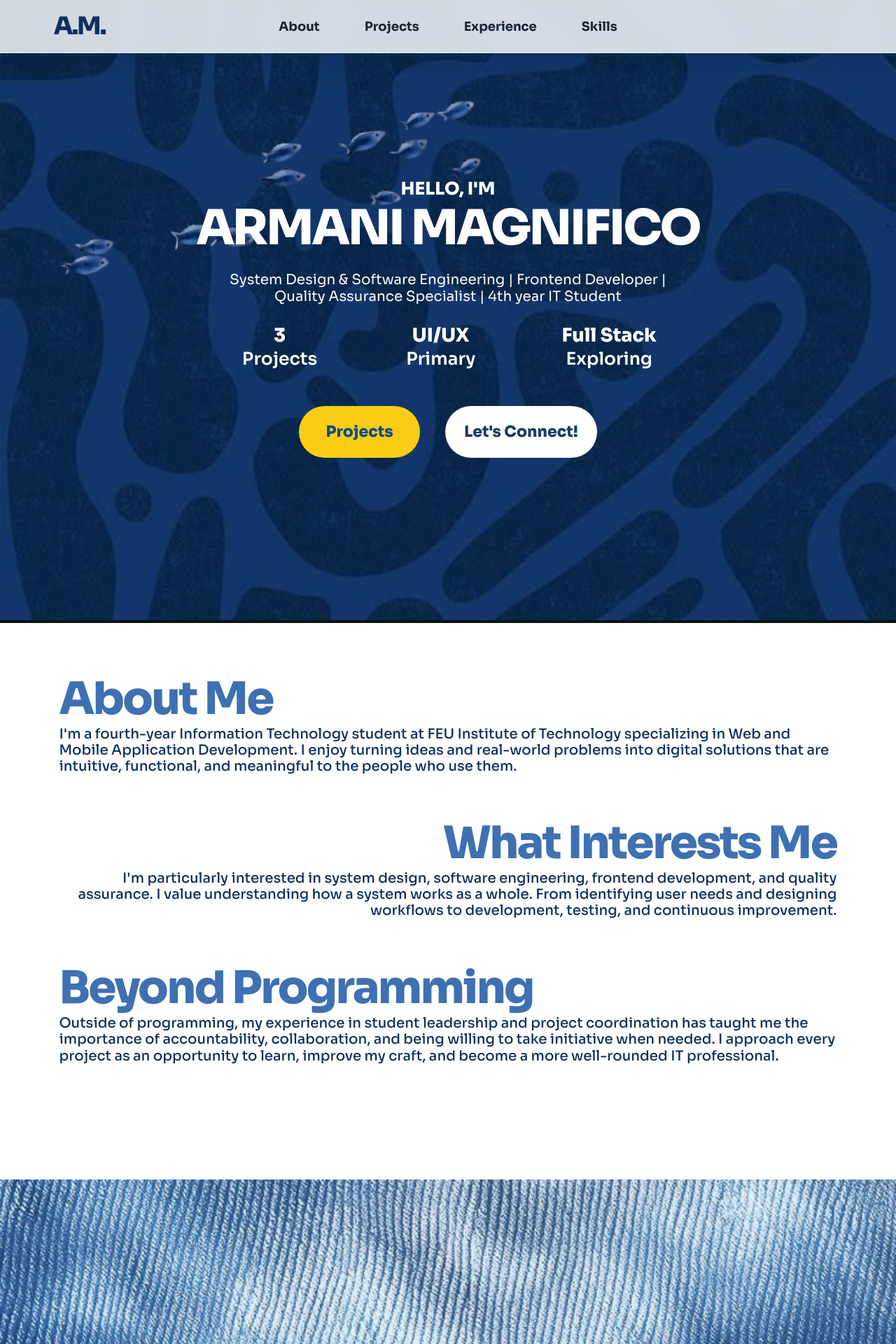
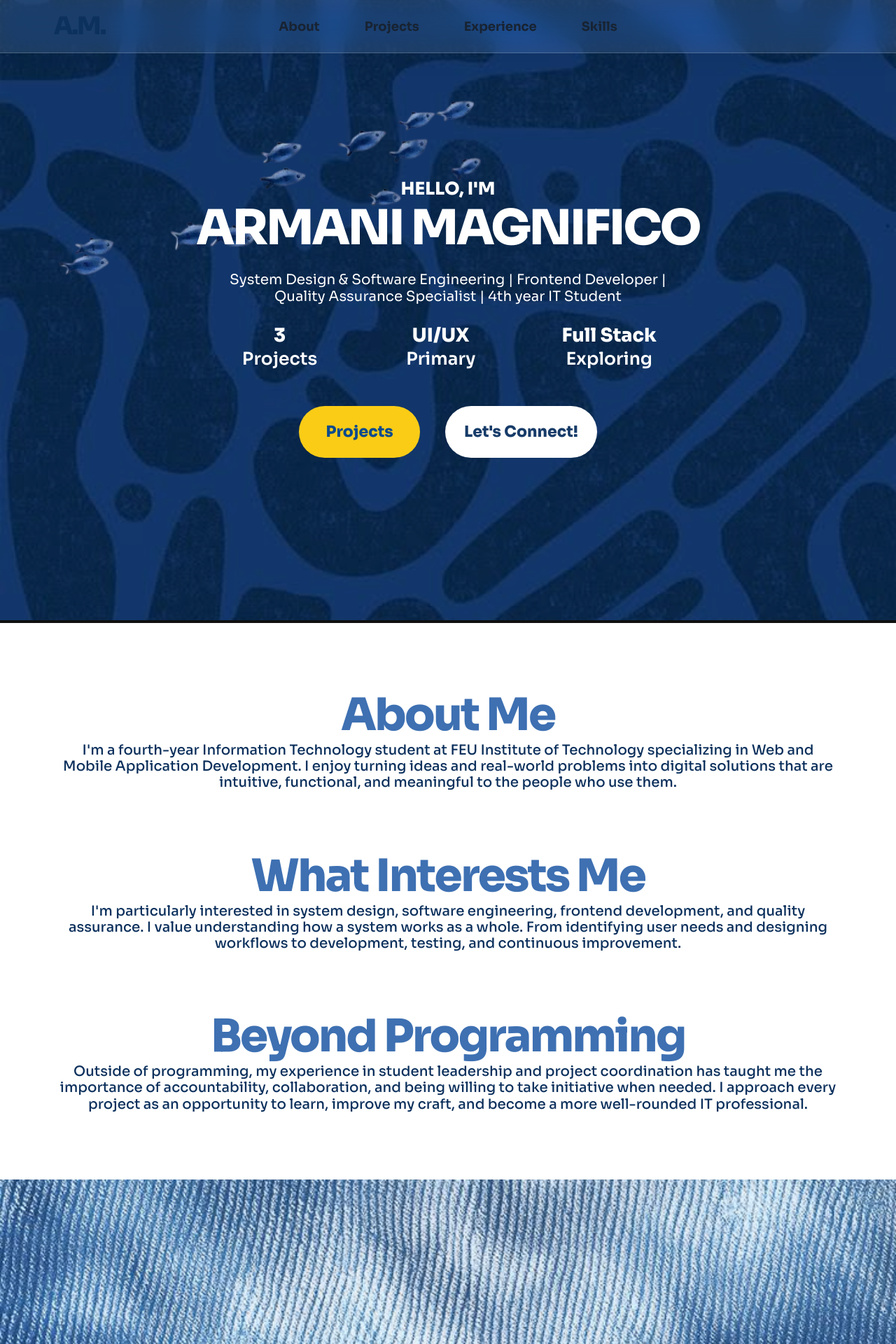
Before and after one commit to armani19/myreactapp, a React (Create React App) app: page / in a window 1280 px wide. Shown: the top 1920 px of the page at 70% size. Built offline with nearby package versions, Linux system fonts and the light colour scheme.

Commit message:
Refine frosted header and about layout

```diff
--- a/src/App.css
+++ b/src/App.css
@@ -29,9 +29,9 @@ body { background: #fff; color: var(--ink); }
   .hero { transition: none; }
 }
 
-.site-header { height: 76px; padding: 0 clamp(28px, 6vw, 92px); display: flex; align-items: center; justify-content: space-between; background: rgba(247,248,249,.85); border-bottom: 1px solid rgba(255,255,255,.55); box-shadow: 0 5px 24px rgba(7,28,57,.14); position: fixed; inset: 0 0 auto; z-index: 50; transition: background-color .25s ease, box-shadow .25s ease, border-color .25s ease; }
+.site-header { height: 76px; padding: 0 clamp(28px, 6vw, 92px); display: flex; align-items: center; justify-content: space-between; background: rgba(255,255,255,.1); border-bottom: 1px solid rgba(255,255,255,.2); box-shadow: 0 8px 30px rgba(7,28,57,.08); position: fixed; inset: 0 0 auto; z-index: 50; transition: background-color .25s ease, box-shadow .25s ease, border-color .25s ease; }
 @supports ((backdrop-filter: blur(1px)) or (-webkit-backdrop-filter: blur(1px))) {
-  .site-header { background: rgba(247,248,249,.85); -webkit-backdrop-filter: blur(18px) saturate(150%); backdrop-filter: blur(18px) saturate(150%); border-bottom-color: rgba(255,255,255,.7); }
+  .site-header { background: rgba(255,255,255,.1); -webkit-backdrop-filter: blur(18px) saturate(145%); backdrop-filter: blur(18px) saturate(145%); border-bottom-color: rgba(255,255,255,.2); }
 }
 
 @supports not ((backdrop-filter: blur(1px)) or (-webkit-backdrop-filter: blur(1px))) {
@@ -61,13 +61,13 @@ main { padding-top: 0; }
 .button:hover { transform: translateY(-3px); box-shadow: 0 8px 18px rgba(0,0,0,.2); }
 .button-yellow { color: #0b4b8d; background: #facc16; font-family: 'Sora', Arial, sans-serif; font-weight: 800; }
 .button-white { color: #173c69; background: #fff; }
-.intro { position: relative; z-index: 2; min-height: 795px; padding: 77px clamp(36px,6.6vw,95px) 0; }
-.copy-block { max-width: 1310px; }
+.intro { position: relative; z-index: 2; min-height: 795px; padding: 100px clamp(36px,6.6vw,95px) 0; }
+.copy-block { max-width: 1280px; margin-left: auto; margin-right: auto; text-align: center; }
 .copy-block h2 { margin: 0 0 6px; color: var(--blue); font-size: clamp(42px,5vw,80px); line-height: 1; letter-spacing: -2.5px; font-weight: 800; }
 .copy-block p { margin: 0; color: var(--ink); font-size: clamp(16px,1.55vw,23px); line-height: 1.17; font-weight: 500; }
 .about-copy { max-width: 1255px; }
-.interests-copy { max-width: 1250px; margin: 66px 0 0 auto; text-align: right; }
-.beyond-copy { max-width: 1280px; margin-top: 68px; }
+.interests-copy { max-width: 1250px; margin-top: 90px; }
+.beyond-copy { max-width: 1280px; margin-top: 90px; }
 .ocean { height: 920px; position: relative; overflow: hidden; }
 .reef { position: absolute; z-index: 2; bottom: calc(100% - 269px); left: 0; width: 100%; height: 270px; object-fit: cover; object-position: center bottom; }
 .water-texture { position: absolute; inset: 0; background: url('./assets/water-texture.jpg') center / cover; }
@@ -79,7 +79,7 @@ main { padding-top: 0; }
   .eyebrow { margin-bottom: 3px; font-size: 13px; } .hero h1 { font-size: clamp(29px,8.5vw,48px); letter-spacing: -1.5px; } .hero-description { margin: 15px 0 14px; font-size: 11px; }
   .hero-stats { gap: 30px; margin: 0 0 26px; } .hero-stats div { min-width: 62px; } .hero-stats strong, .hero-stats span { font-size: 13px; }
   .hero-actions { gap: 13px; } .button { min-width: 91px; height: 39px; padding: 0 13px; font-size: 12px; }
-  .intro { min-height: 430px; padding: 31px 24px 0; } .copy-block h2 { font-size: 30px; letter-spacing: -.8px; } .copy-block p { font-size: 10px; line-height: 1.15; }
-  .interests-copy { margin-top: 34px; } .beyond-copy { margin-top: 34px; } .ocean { height: 495px; } .reef { height: 100px; bottom: calc(100% - 100px); } .water-texture { inset: 0; } .empty-lower { height: 1200px; }
+  .intro { min-height: 430px; padding: 54px 24px 0; } .copy-block h2 { font-size: 30px; letter-spacing: -.8px; } .copy-block p { font-size: 10px; line-height: 1.15; }
+  .interests-copy { margin-top: 48px; } .beyond-copy { margin-top: 48px; } .ocean { height: 495px; } .reef { height: 100px; bottom: calc(100% - 100px); } .water-texture { inset: 0; } .empty-lower { height: 1200px; }
 }
 @media (max-width:450px) { .site-header nav { gap: 11px; } .site-header nav a { font-size: 8px; } .hero-content { width: 92%; } .hero-stats { gap: 17px; } }
--- a/src/App.js
+++ b/src/App.js
@@ -70,15 +70,22 @@ function App() {
 
     const snapLandingPage = (event) => {
       const landingHeight = heroStage.offsetHeight;
+      const aboutSection = document.getElementById('about');
+      const headerHeight = parseFloat(
+        getComputedStyle(document.documentElement).getPropertyValue('--header-height'),
+      ) || 76;
+      const aboutTarget = aboutSection
+        ? Math.max(0, aboutSection.offsetTop - headerHeight)
+        : landingHeight;
       const currentScroll = window.scrollY;
-      const isWithinLanding = currentScroll >= 0 && currentScroll <= landingHeight;
+      const isWithinLanding = currentScroll >= 0 && currentScroll <= aboutTarget;
       const scrollingDown = event.deltaY > 0;
       const scrollingUp = event.deltaY < 0;
 
       if (!isWithinLanding || isSnapping || (!scrollingDown && !scrollingUp)) return;
-      if (scrollingDown && currentScroll < landingHeight - 2) {
+      if (scrollingDown && currentScroll < aboutTarget - 2) {
         event.preventDefault();
-      } else if (scrollingUp && currentScroll <= landingHeight + 2 && currentScroll > 0) {
+      } else if (scrollingUp && currentScroll <= aboutTarget + 2 && currentScroll > 0) {
         event.preventDefault();
       } else {
         return;
@@ -86,7 +93,7 @@ function App() {
 
       isSnapping = true;
       window.scrollTo({
-        top: scrollingDown ? landingHeight : 0,
+        top: scrollingDown ? aboutTarget : 0,
         behavior: 'smooth',
       });
       window.clearTimeout(scrollSnapTimeout);
```
